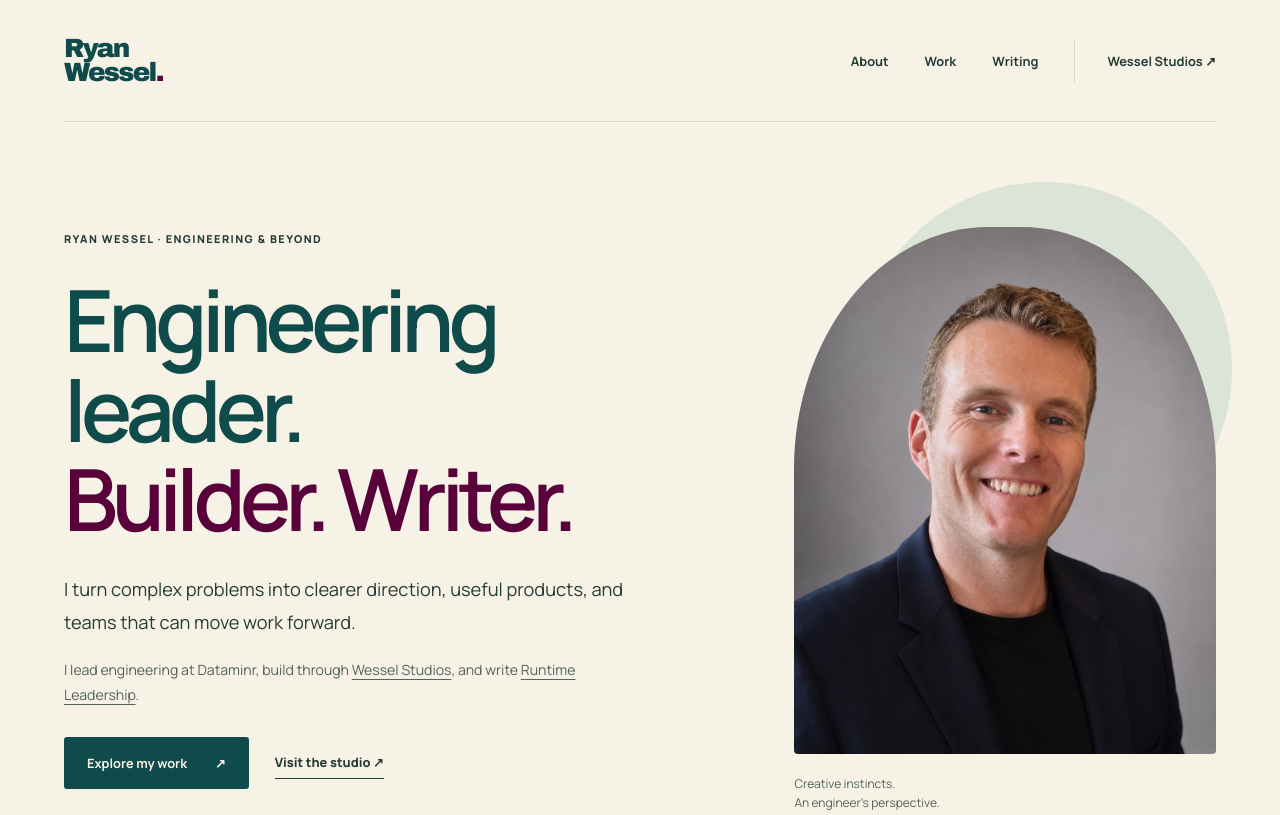
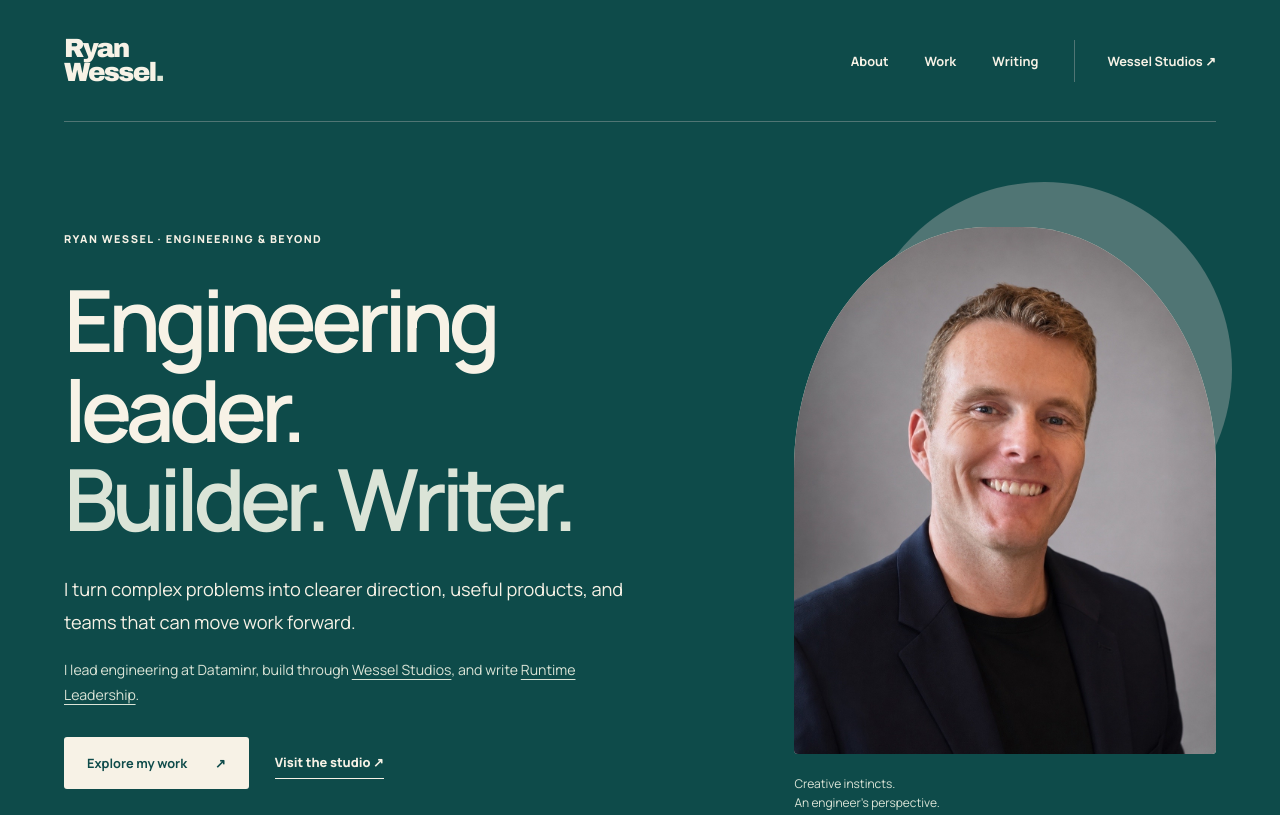
Before and after one commit to ryanjwessel/ryanjwessel.com, an Astro site: page / in a window 1280 px wide. Shown: the top 815 px of the page. Built offline with nearby package versions, Linux system fonts and the light colour scheme; Astro itself is replaced by a stand-in of ours.

Commit message:
Lead personal site with deep teal surfaces

```diff
--- a/web/layouts/BaseLayout.astro
+++ b/web/layouts/BaseLayout.astro
@@ -20,7 +20,7 @@ const personSchema = {
   <head>
     <meta charset="UTF-8" />
     <meta name="viewport" content="width=device-width, initial-scale=1" />
-    <meta name="theme-color" content="#F7F2E6" />
+    <meta name="theme-color" content="#0E4B4A" />
     <title>{title}</title>
     <meta name="description" content={description} />
     <link rel="canonical" href={canonical} />
@@ -42,6 +42,7 @@ const personSchema = {
   </head>
   <body>
     <a class="skip-link" href="#main">Skip to content</a>
+    <div class="teal-surface">
     <header class="site-header container">
       <a class="wordmark" href="/" aria-label="Ryan Wessel home">Ryan<br />Wessel<span aria-hidden="true">.</span></a>
       <nav aria-label="Primary">
@@ -51,7 +52,9 @@ const personSchema = {
         <a class="studio-nav" href={site.studio}>Wessel Studios <span aria-hidden="true">↗</span></a>
       </nav>
     </header>
+    </div>
     <main id="main"><slot /></main>
+    <div class="teal-surface">
     <footer class="site-footer container">
       <div class="footer-intro">
         <p class="eyebrow">Keep in touch</p>
@@ -64,5 +67,6 @@ const personSchema = {
         <p>Engineering. Creativity. Curiosity.</p>
       </div>
     </footer>
+    </div>
   </body>
 </html>
--- a/web/pages/index.astro
+++ b/web/pages/index.astro
@@ -5,6 +5,7 @@ import WorkCards from '../components/WorkCards.astro';
 import { site } from '../data/site';
 ---
 <BaseLayout path="/">
+  <div class="teal-surface">
   <section class="hero container">
     <div class="hero-copy">
       <p class="eyebrow">Ryan Wessel · Engineering & beyond</p>
@@ -19,6 +20,7 @@ import { site } from '../data/site';
     </div>
   </section>
   <div class="current-strip container"><span class="eyebrow">Currently</span><p>Engineering Director at Dataminr</p><a href="/about#experience">The path so far ↗</a></div>
+  </div>
   <section class="section container" aria-labelledby="work-heading">
     <div class="section-heading"><div><p class="eyebrow">01 / Selected work</p><h2 id="work-heading">Complex systems.<br />Clearer ways forward.</h2></div><p>Leadership work at the intersection of technical direction, team execution, and useful outcomes.</p></div>
     <WorkCards />
--- a/web/styles/global.css
+++ b/web/styles/global.css
@@ -1,4 +1,4 @@
-/* A personal editorial sibling to Wessel Studios. */
+/* Shared palette, with deep teal leading Ryan's personal identity. */
 :root {
   --paper: #f7f2e6;
   --teal: #0e4b4a;
@@ -132,6 +132,18 @@ nav a:hover, nav a[aria-current] { color: var(--beet); text-decoration: underlin
 .reading-path + .reading-path { padding-top: 0; }
 .writing-note { margin-top: 30px; font-size: .85rem; color: var(--muted); }
 .writing-note a { margin-left: 10px; }
+.teal-surface { background: var(--teal); color: var(--paper); --line: #507574; --muted: #dbe4d7; }
+.teal-surface h1, .teal-surface h2, .teal-surface .wordmark { color: var(--paper); }
+.teal-surface .wordmark span, .teal-surface .hero h1 span { color: var(--sage); }
+.teal-surface a:focus-visible { outline-color: var(--paper); }
+.teal-surface nav a:hover, .teal-surface nav a[aria-current],
+.teal-surface .text-link:hover, .teal-surface .footer-bottom a:hover { color: var(--sage); }
+.teal-surface .button { background: var(--paper); color: var(--teal); }
+.teal-surface .button:hover { background: var(--sage); }
+.teal-surface .hero-portrait { isolation: isolate; }
+.teal-surface .hero-portrait::before { background: #507574; }
+.teal-surface .current-strip { border-bottom: 0; }
+.teal-surface ::selection { background: var(--paper); color: var(--teal); }
 @media (max-width: 1000px) {
   nav { gap: 24px; }
   .hero { gap: 5%; }
```
